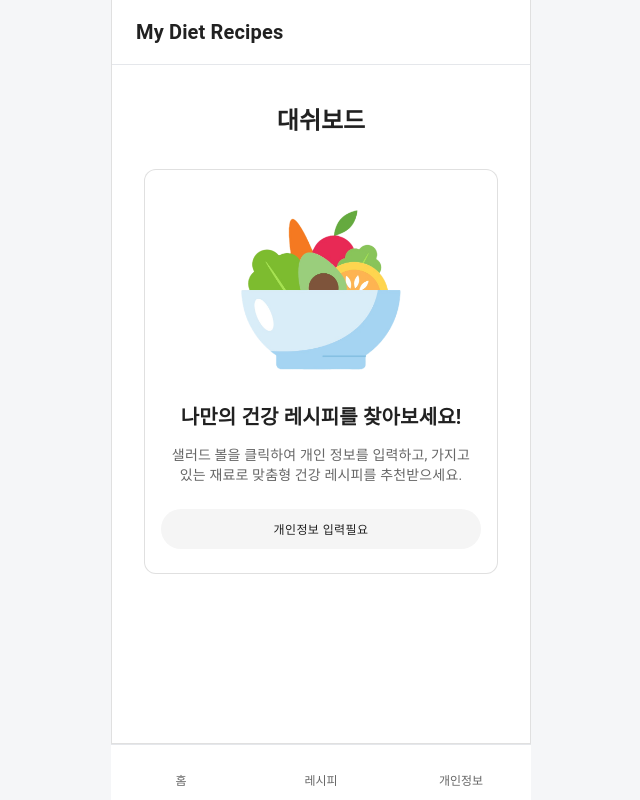
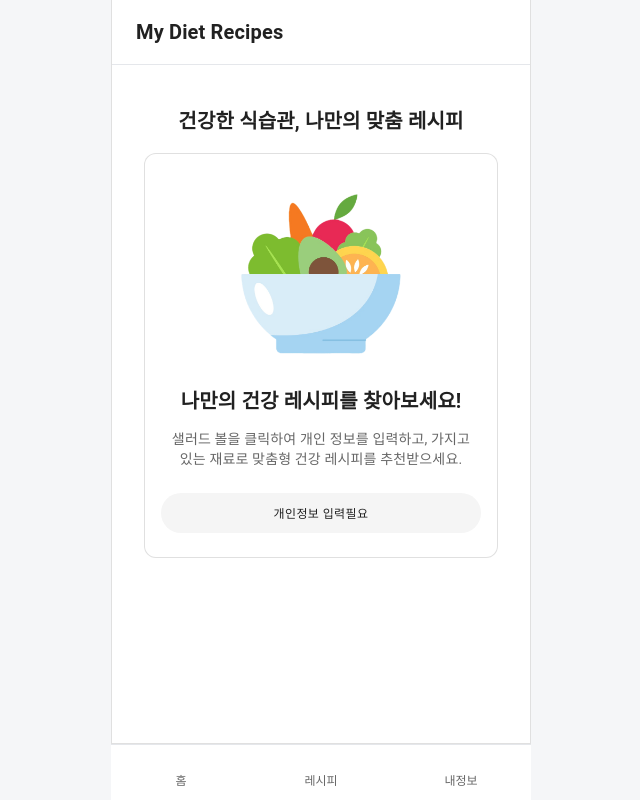
Before and after one commit to jeffyun3061/my-diet-recipes, a Next.js app in the folder frontend/: page /home in a window 1280 px wide. Shown: the whole page, without its empty margins (319-959 px from the left). Built offline with nearby package versions, Linux system fonts and the light colour scheme; some icons are missing.

Commit message:
문구 수정

```diff
--- a/frontend/app/home/page.tsx
+++ b/frontend/app/home/page.tsx
@@ -18,8 +18,8 @@ export default function HomePage() {
 
   return (
     <Box sx={{ px: 2, py: 4 }}>
-      <Typography variant="h5" fontWeight={700} mb={4} textAlign="center">
-        대쉬보드
+      <Typography variant="h6" fontWeight={700} mb={2} textAlign="center">
+        건강한 식습관, 나만의 맞춤 레시피
       </Typography>
 
       <Card
--- a/frontend/app/recipes/page.tsx
+++ b/frontend/app/recipes/page.tsx
@@ -104,9 +104,9 @@ export default function RecipesPage() {
         <Typography variant="h6" fontWeight={700} gutterBottom>
           레시피 추천
         </Typography>
-        <Typography variant="body2" color="text.secondary">
+        {/* <Typography variant="body2" color="text.secondary">
           음식 사진을 업로드하면 AI가 맞춤 레시피를 추천해드려요
-        </Typography>
+        </Typography> */}
       </Box>
       {error && (
         <Alert severity="error" sx={{ mb: 2 }} onClose={() => setError("")}>
--- a/frontend/components/BottomNav.tsx
+++ b/frontend/components/BottomNav.tsx
@@ -12,7 +12,7 @@ import ContactPageIcon from "@mui/icons-material/ContactPage";
 const NAV_ITEMS = [
   { label: "홈", path: "/", icon: <HomeIcon /> },
   { label: "레시피", path: "/recipes", icon: <InfoIcon /> },
-  { label: "개인정보", path: "/personal-info", icon: <ContactPageIcon /> },
+  { label: "내정보", path: "/personal-info", icon: <ContactPageIcon /> },
 ];
 
 export default function BottomNav() {
--- a/frontend/components/image-upload/ImageGrid.tsx
+++ b/frontend/components/image-upload/ImageGrid.tsx
@@ -26,10 +26,10 @@ export default function ImageGrid({ images, onRemoveImage }: Props) {
       >
         <ImageIcon sx={{ fontSize: 64, mb: 2, opacity: 0.5 }} />
         <Typography variant="h6" gutterBottom>
-          사진을 업로드해주세요
+          재료의 사진을 보여주세요
         </Typography>
         <Typography variant="body2" textAlign="center">
-          음식 사진을 올리면 맞춤 레시피를 추천해드려요
+          음식 사진을 올리면 AI로 맞춤 레시피를 추천해드려요
         </Typography>
       </Box>
     );
```
